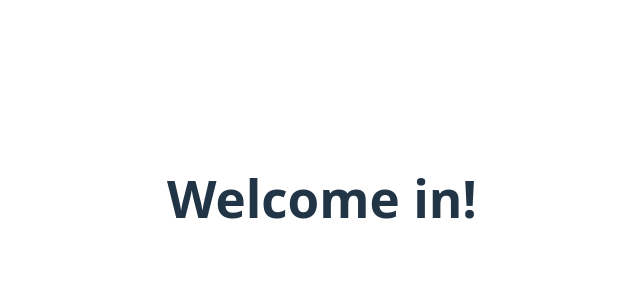
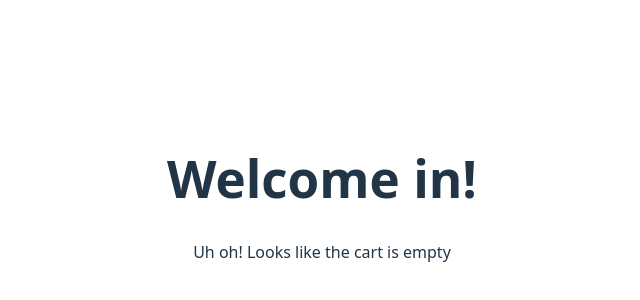
Before and after one commit to xzovy1/shopping-cart, a React (Vite) app: page /shopping-page in a window 1280 px wide. Shown: the part 202-502 px from the top of the page, without its empty margins (318-958 px from the left). Built offline with nearby package versions, Linux system fonts and the light colour scheme.

Commit message:
fix: state in shopping page

```diff
--- a/src/ShoppingPage.jsx
+++ b/src/ShoppingPage.jsx
@@ -3,7 +3,7 @@ import { useState } from "react";
 import Inventory from "./Inventory";
 
 const ShoppingPage = () => {
-    const [inCart, setInCart] = useState(['']);
+    const [inCart, setInCart] = useState([]);
 
     return (
         <div data-testid="entered-store">
```
